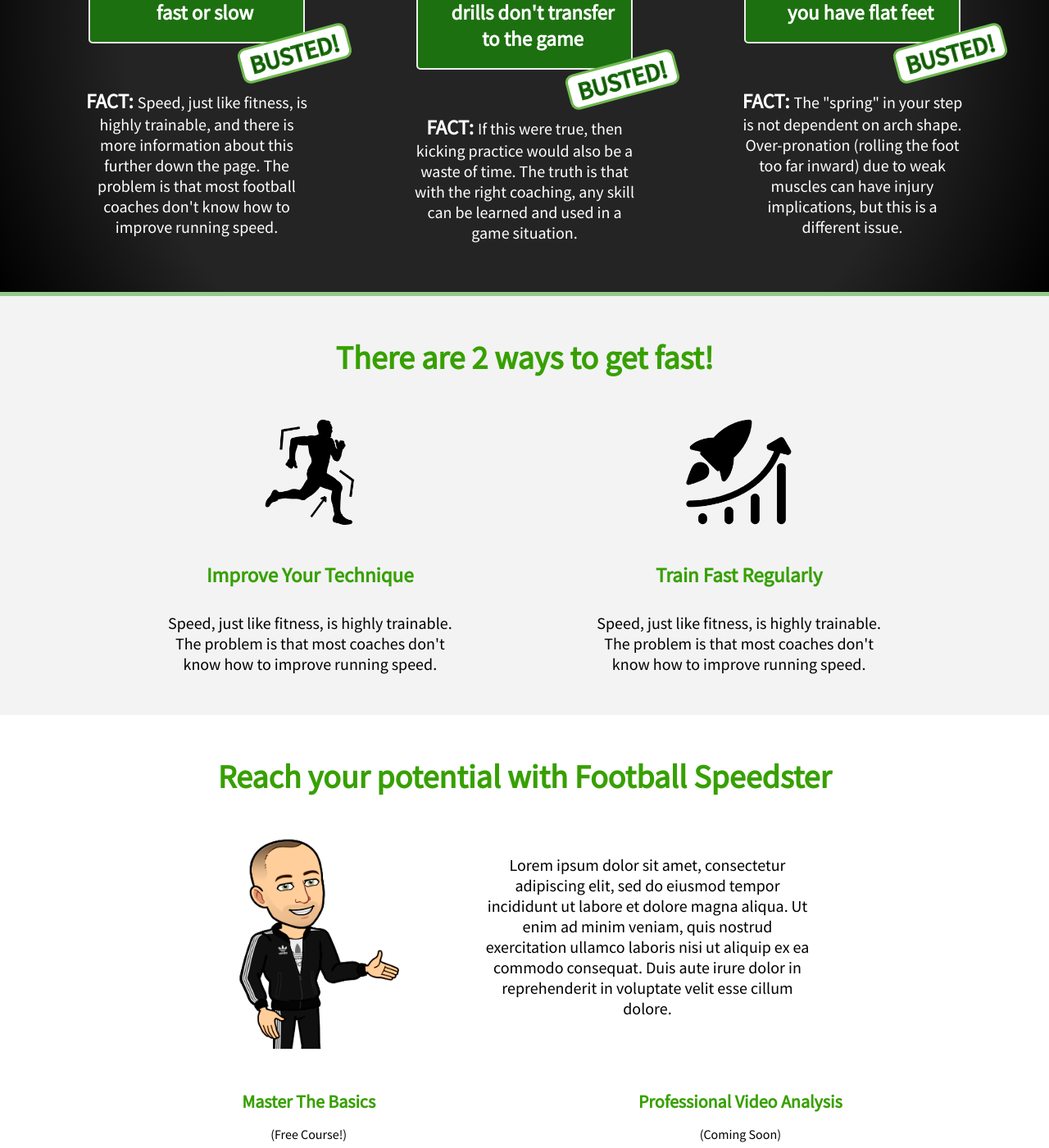
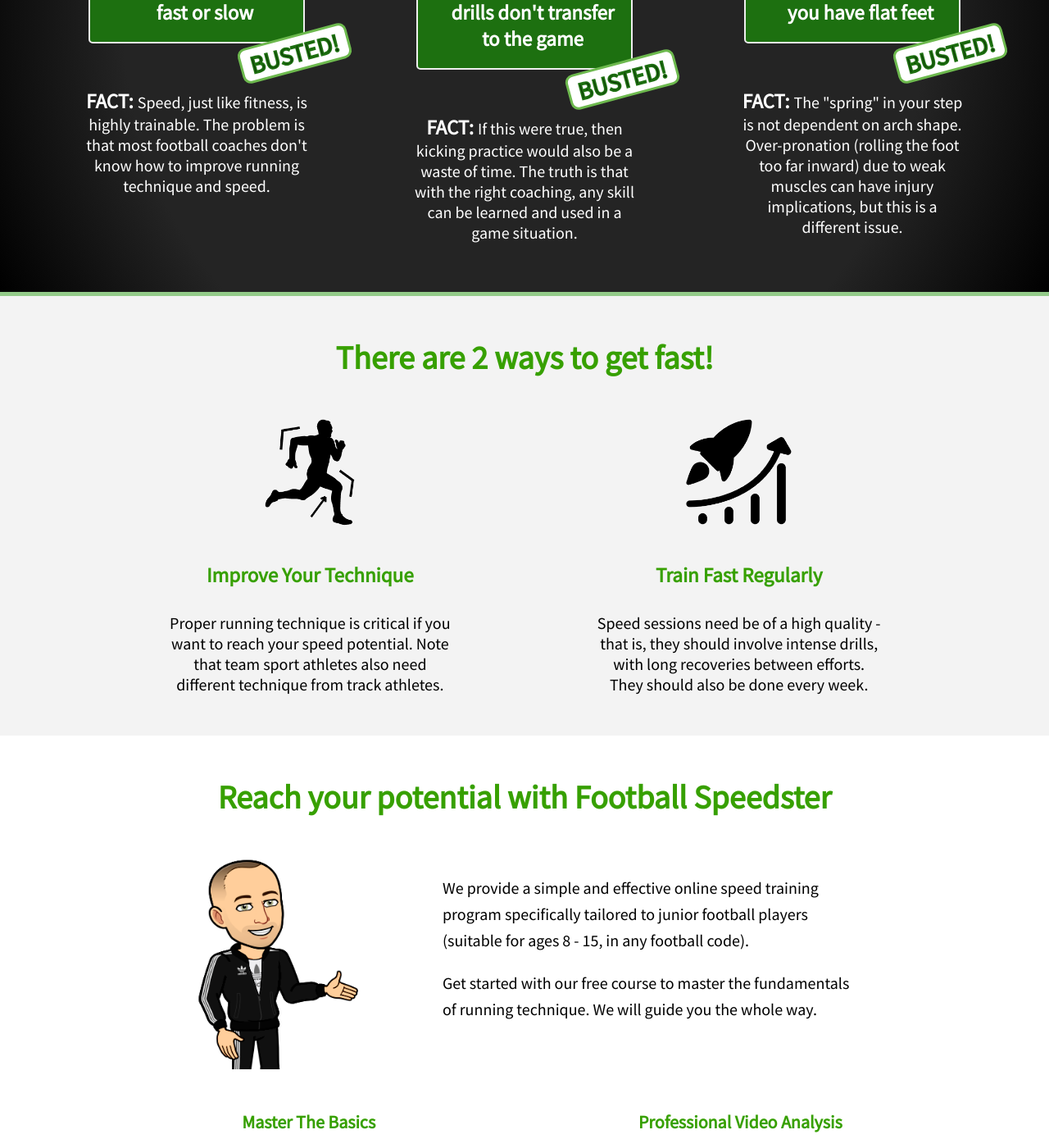
Before and after one commit to franklia/fs-website, a React (Create React App) app: page / in a window 1280 px wide. Shown: the part 1361-2761 px from the top of the page at 82% size. Built offline with nearby package versions, Linux system fonts and the light colour scheme.

Commit message:
nearly finished content writing

```diff
--- a/src/components/CTA.js
+++ b/src/components/CTA.js
@@ -145,8 +145,8 @@
   const confirmation = (
     <div style={confirmationDiv}>
       <p style={confirmationText}>
-        Thanks for signing up, we need a couple of days to get you set up on the program, so we'll
-        get back to you soon. Thanks for your patience!
+        Thanks for signing up, it usually takes a day or two to get you set up on the program, so
+        we'll be in contact very soon. Thanks for your patience!
       </p>
     </div>
   );
--- a/src/components/HowTo.js
+++ b/src/components/HowTo.js
@@ -76,8 +76,8 @@
             <img src={runner} style={image} alt='Frank with offer gesture' height='130' />
             <div style={subTitle}>Improve Your Technique</div>
             <p style={subText}>
-              Speed, just like fitness, is highly trainable. The problem is that most coaches don't
-              know how to improve running speed.
+              Proper running technique is critical if you want to reach your speed potential. Note
+              that team sport athletes also need different technique from track athletes.
             </p>
           </aside>
 
@@ -85,8 +85,8 @@
             <img src={rocket} style={image} alt='Frank with offer gesture' height='130' />
             <div style={subTitle}>Train Fast Regularly</div>
             <p style={subText}>
-              Speed, just like fitness, is highly trainable. The problem is that most coaches don't
-              know how to improve running speed.
+              Speed sessions need be of a high quality - that is, they should involve intense
+              drills, with long recoveries between efforts. They should also be done every week.
             </p>
           </aside>
         </div>
--- a/src/components/Myths.js
+++ b/src/components/Myths.js
@@ -132,9 +132,9 @@
               BUSTED!
             </div>
             <p style={mythFactText}>
-              <span style={factWord}>FACT: </span> Speed, just like fitness, is highly trainable,
-              and there is more information about this further down the page. The problem is that
-              most football coaches don't know how to improve running speed.
+              <span style={factWord}>FACT: </span> Speed, just like fitness, is highly trainable.
+              The problem is that most football coaches don't know how to improve running technique
+              and speed.
             </p>
           </aside>
 
--- a/src/components/Potential.js
+++ b/src/components/Potential.js
@@ -4,7 +4,6 @@
 import desktop from '../images/desktop2.png';
 import trophy from '../images/trophy.png';
 
-// styles
 const potentialWrapper = {
   padding: 50,
   textAlign: 'center',
@@ -38,12 +37,14 @@
 
 const textWrap = {
   padding: 50,
-  maxWidth: 400,
+  maxWidth: 500,
   flexGrow: 1,
 };
 
 const subText = {
   fontSize: 20,
+  textAlign: 'left',
+  lineHeight: 1.6,
   // color: '#d9f7d5',
 };
 
@@ -52,6 +53,12 @@
   flexFlow: 'row wrap',
   justifyContent: 'space-evenly',
   // color: '#fff',
+};
+
+const subContentText = {
+  maxWidth: 250,
+  margin: '20px auto 0',
+  fontSize: 18,
 };
 
 const h3 = {
@@ -65,15 +72,15 @@
     <div style={potentialWrapper} className='potentialWrapper'>
       <h1 style={h1}>Reach your potential with Football Speedster</h1>
       <div style={mainContent}>
-        {/* <aside style={mainImage}> */}
         <img src={CTAFrankImg} style={CTAFrank} alt='Frank with offer gesture' />
-        {/* </aside> */}
         <aside style={textWrap}>
           <p style={subText}>
-            Lorem ipsum dolor sit amet, consectetur adipiscing elit, sed do eiusmod tempor
-            incididunt ut labore et dolore magna aliqua. Ut enim ad minim veniam, quis nostrud
-            exercitation ullamco laboris nisi ut aliquip ex ea commodo consequat. Duis aute irure
-            dolor in reprehenderit in voluptate velit esse cillum dolore.
+            We provide a simple and effective online speed training program specifically tailored to
+            junior football players (suitable for ages 8 - 15, in any football code).
+          </p>
+          <p style={subText}>
+            Get started with our free course to master the fundamentals of running technique. We
+            will guide you the whole way.
           </p>
         </aside>
       </div>
@@ -82,6 +89,9 @@
           <h3 style={h3}>Master The Basics</h3>
           <p>(Free Course!)</p>
           <img src={cubes} alt='Frank with offer gesture' height='90' />
+          <p style={subContentText}>
+            Learn how to align your body correctly, in order to feel the right position for speed.
+          </p>
         </aside>
 
         <aside style={aside}>
```
